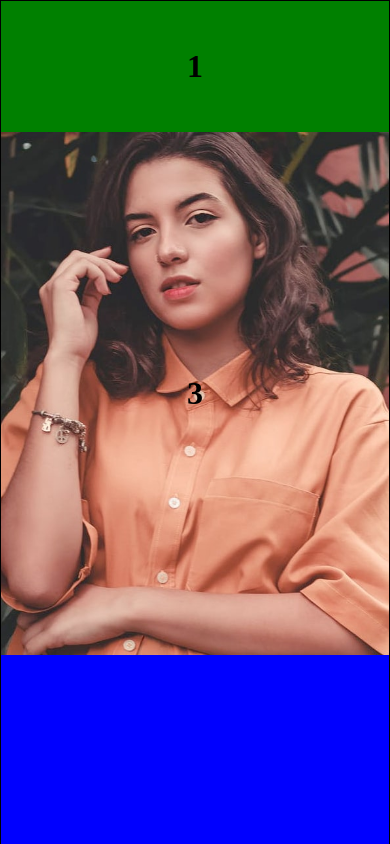
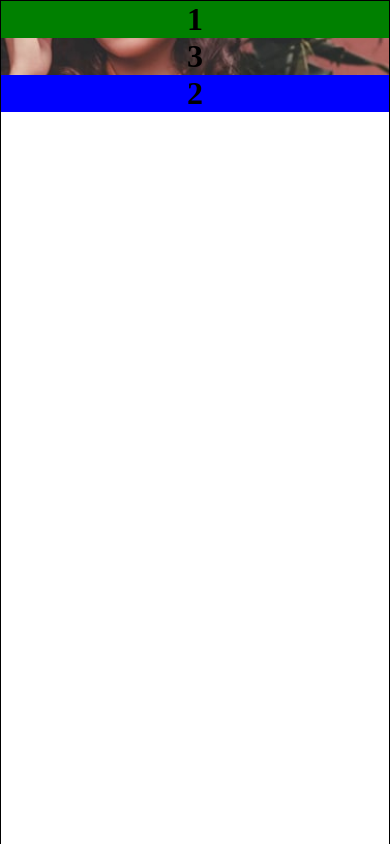
Before and after one commit to Nhoj-Plummer/base-apparel-challenge, a React (Create React App) app: page / in a window 390 px wide. Shown: the top 844 px of the page. Built offline with nearby package versions, Linux system fonts and the light colour scheme.

Commit message:
Adding more coding

```diff
--- a/src/components/HeroData/herodata.css
+++ b/src/components/HeroData/herodata.css
@@ -48,32 +48,6 @@
   }
 } */
 
-.hero-data_image-container {
-  background-size: cover;
-  background-image: url("../../assets/hero-desktop.jpg");
-  background-repeat: no-repeat;
-}
-
-/* Mobile Design Rules  */
-@media screen and (max-width: 999px) {
-  .hero-data_text-image {
-    order: 1;
-    height: 10%;
-    background-color: green;
-  }
-
-  .hero-data_text-container {
-    order: 3;
-    height: 60%;
-    background-color: blue;
-  }
-
-  .hero-data_image-container {
-    order: 2;
-    height: 40%;
-    background-color: red;
-  }
-}
 .hero-data_image-container,
 .hero-data_text-container,
 .hero-data_text-image {
@@ -82,6 +56,33 @@
   align-items: center;
   justify-content: center;
 }
+
+.hero-data_image-container {
+  background-repeat: no-repeat;
+  background-position: center center;
+  background-size: cover;
+}
+
+/* Mobile Design Rules  */
+@media screen and (max-width: 999px) {
+  .hero-data_text-image {
+    order: 1;
+    background-color: green;
+  }
+
+  .hero-data_text-container {
+    order: 3;
+    background-color: blue;
+  }
+
+  .hero-data_image-container {
+    order: 2;
+
+    background-image: url("../../assets/hero-mobile.jpg");
+    background-color: red;
+  }
+}
+/* Mobile Design Rules  End */
 
 /* Desktop Design Rules */
 @media screen and (min-width: 1000px) {
@@ -110,6 +111,7 @@
   .hero-data_image-container {
     width: 50%;
     height: 100%;
+    background-image: url("../../assets/hero-desktop.jpg");
     background-color: red;
   }
 }
```
